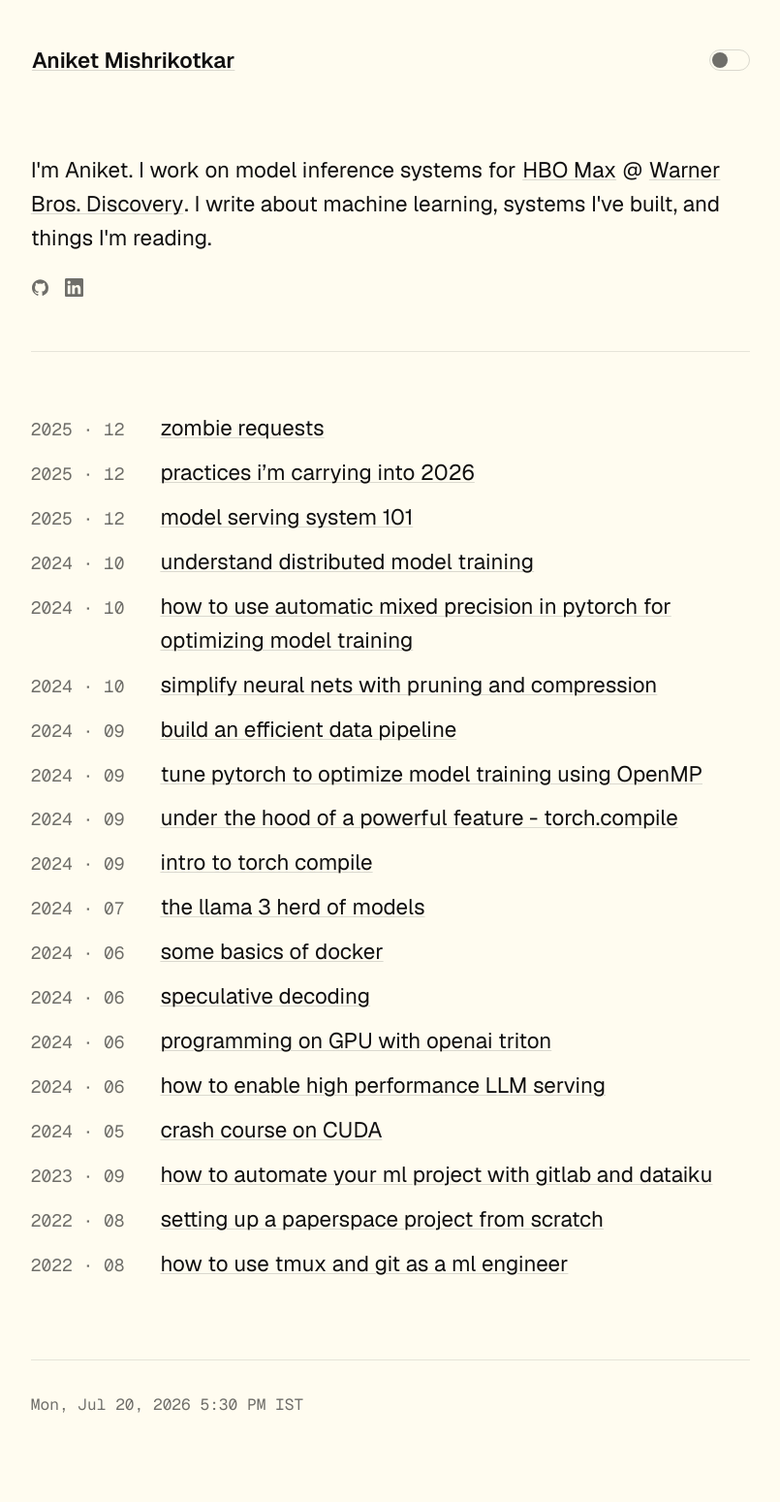
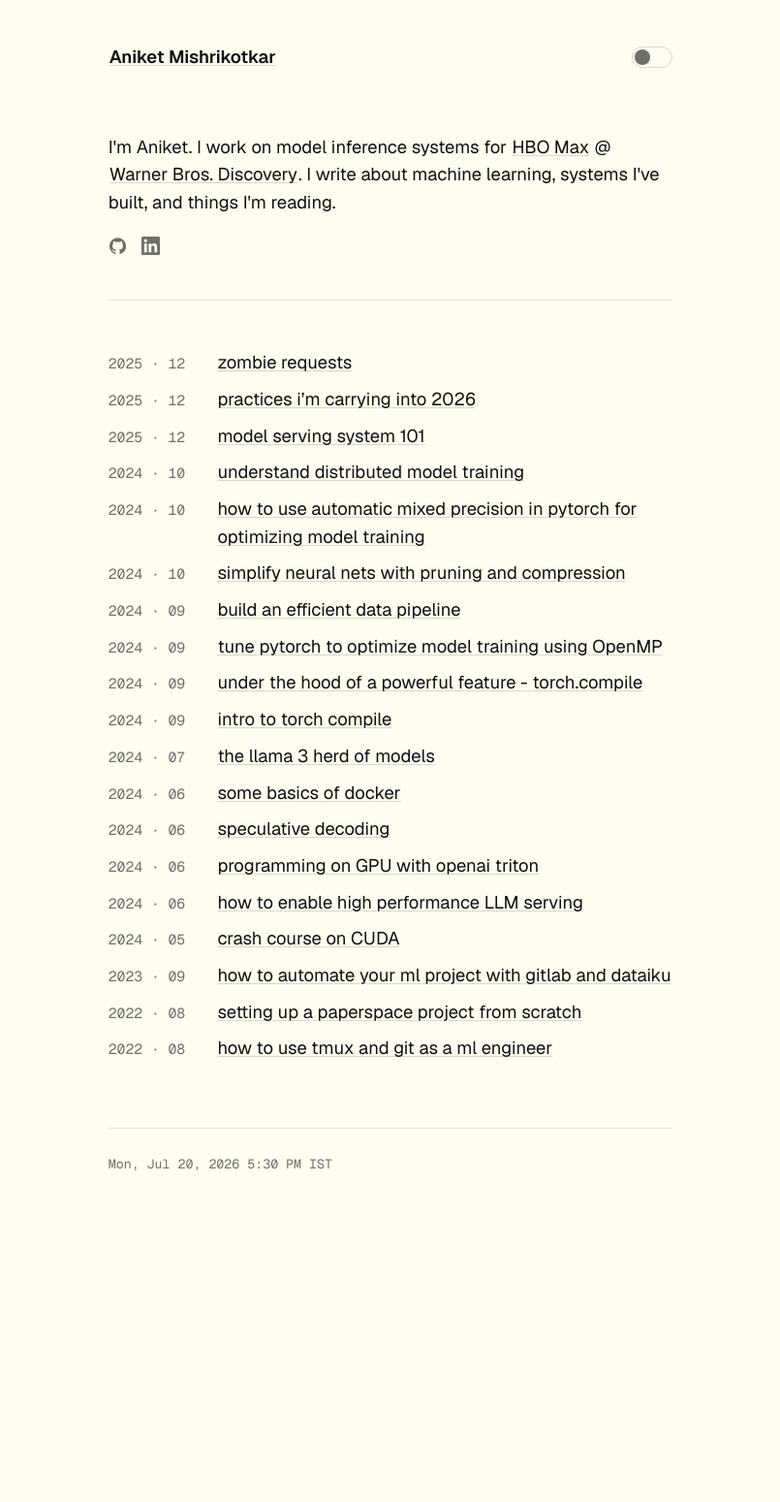
Before and after one commit to aniketmi00/aniketmi00.github.io, a Jekyll site: the page built from _pages/index.md, in a window 1280 px wide. Shown: the whole page at 97% size, without its empty margins (237-1042 px from the left). Built offline with Jekyll 4.4.1, drawn with Linux system fonts in a browser that asks for light colours; after the commit the page ends 1292 px from its top, so only the background shows below that.

Commit message:
Reduce body font size for a tighter reading measure
Co-authored-by: Cursor <cursoragent@cursor.com>

```diff
--- a/_sass/_style.scss
+++ b/_sass/_style.scss
@@ -123,7 +123,7 @@ body {
   overflow-x: hidden;
   background: var(--bg);
   color: var(--tx);
-  font-size: clamp(1.2rem, 1.05rem + 0.6vw, 1.4rem);
+  font-size: clamp(1rem, 0.95rem + 0.35vw, 1.15rem);
   max-width: 40em;
   -webkit-font-smoothing: antialiased;
   text-rendering: optimizeLegibility;
```
